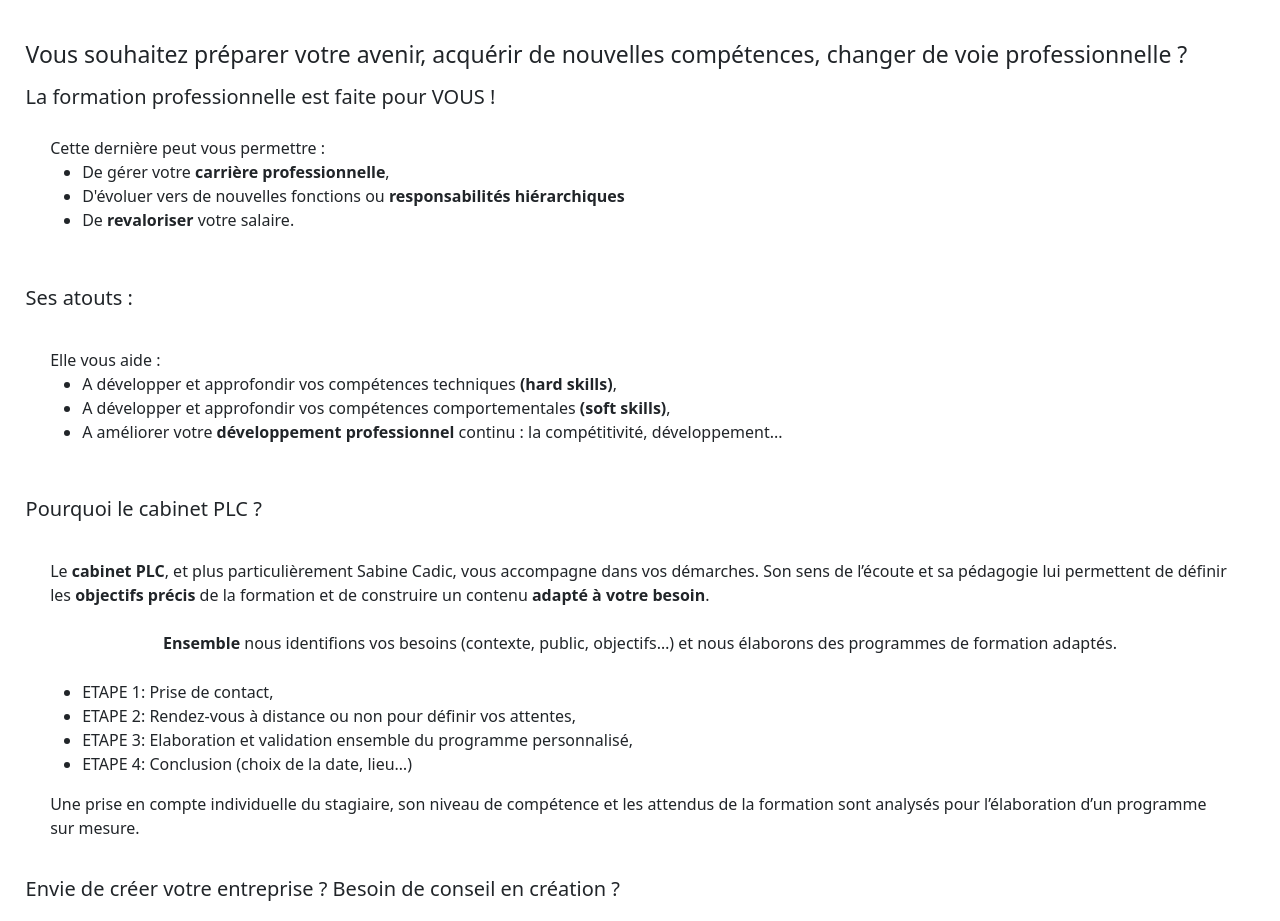
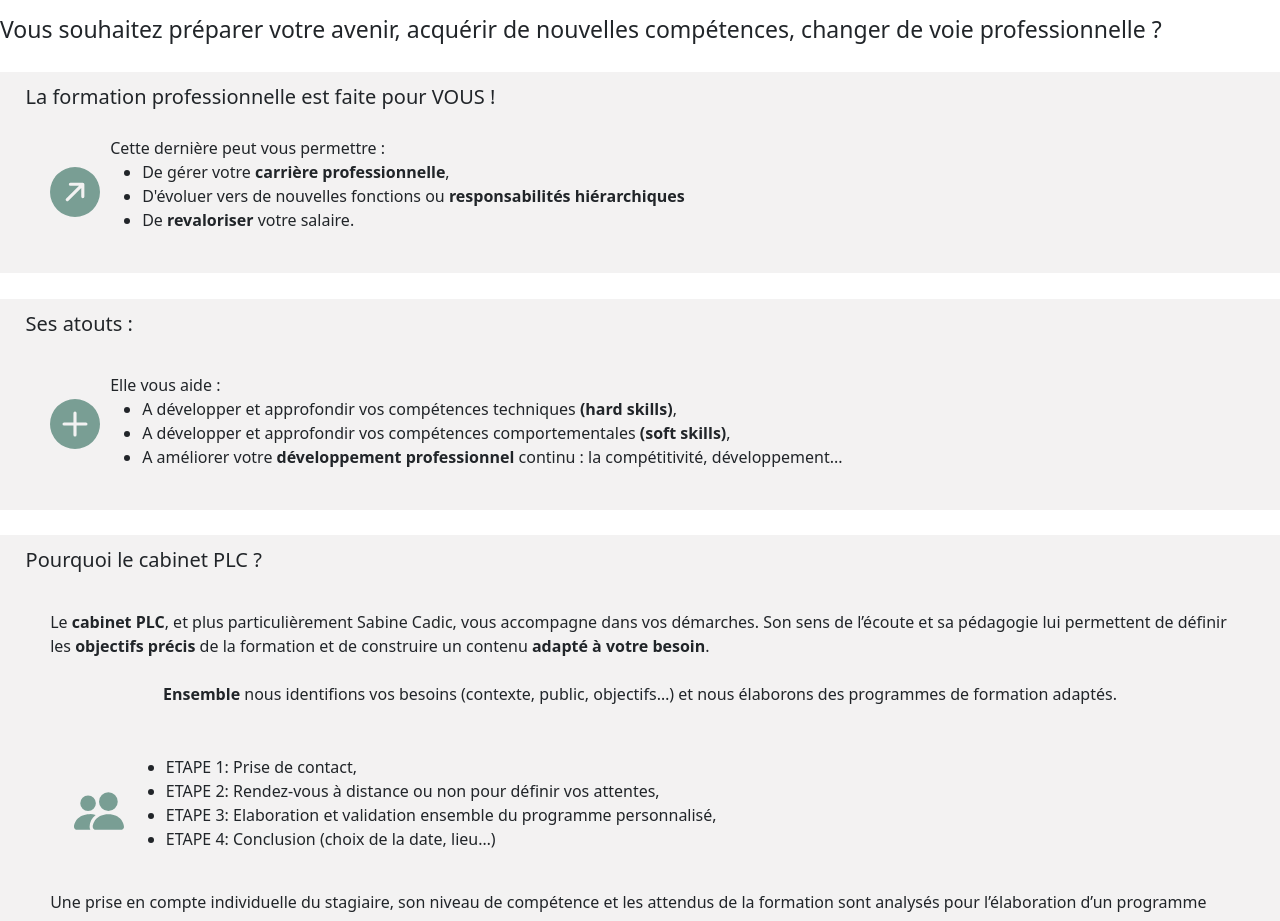
Before and after one commit to NolwennCadic/plc_website, a React (Create React App) app: page /formationMenu in a window 1280 px wide. Shown: the part 840-1761 px from the top of the page. Built offline with nearby package versions, Linux system fonts and the light colour scheme; what gojs would draw is missing.

Commit message:
Work on the UI.

```diff
--- a/src/component/cabinetSide/Histoire/Histoire.js
+++ b/src/component/cabinetSide/Histoire/Histoire.js
@@ -5,7 +5,7 @@
     render() {
         return (
             <div style={{ minHeight: "100vh", paddingTop: "100px" }} id={"Histoire"}>
-                <div className="titleSubPart">
+                <div className="title-part">
                     <BsFillCalendarWeekFill style={{ fontSize: "30px", paddingRight: "5px" }} />
                     Histoire
                 </div>
--- a/src/component/common/MenuRound.js
+++ b/src/component/common/MenuRound.js
@@ -11,7 +11,7 @@
                         <img src={this.props.image} style={{ width: "17vw", borderRadius: "100%", backgroundColor: "white" }} alt={this.props.title} />
                         {/* </Link> */}
                     </a>
-                    <div style={{ color: "white" }}>{this.props.title}</div>
+                    <div style={{ color: "#004C38" }}>{this.props.title}</div>
                 </div>
             </React.Fragment>
         )
--- a/src/component/formationSide/Mission/Mission.js
+++ b/src/component/formationSide/Mission/Mission.js
@@ -1,19 +1,21 @@
 import React from "react";
-import { BsFillBookFill } from "react-icons/bs";
-
+import { BsFillBookFill, BsFillArrowUpRightCircleFill, BsFillPlusCircleFill, BsFillPeopleFill, BsClipboardCheck } from "react-icons/bs";
+import "./mission.css"
 class Mission extends React.Component {
     render() {
         return (
             <div style={{ minHeight: "100vh", paddingTop: "100px" }} id={"Mission"}>
-                <div className="titleSubPart">
+                <div className="title-part">
                     <BsFillBookFill style={{ fontSize: "30px", paddingRight: "5px" }} />
                     Mission
                 </div>
-                <div style={{ margin: "2%" }}>
-                    <div className={"titleMission1"}>Vous souhaitez préparer votre avenir, acquérir de nouvelles compétences, changer de voie professionnelle ? </div>
-                    <div className={"titleMission"}>La formation professionnelle est faite pour VOUS ! </div>
-                    <div style={{ textAlign: "left", padding: "2%" }}>
                 <div>
+                    <div className={"title-mission"}>Vous souhaitez préparer votre avenir, acquérir de nouvelles compétences, changer de voie professionnelle ? </div>
+                    <div class={"menu-mission"}>
+                        <div className={"subtitle-mission"}>La formation professionnelle est faite pour VOUS ! </div>
+                        <div class={"submenu-mission"}>
+                            <BsFillArrowUpRightCircleFill class={"icon-menu-mission"} />
+                            <div style={{ textAlign: "left" }}>
                                 Cette dernière peut vous permettre :
                                 <ul>
                                     <li>De gérer votre <span className={"bold"}>carrière professionnelle</span>,</li>
@@ -22,8 +24,12 @@
                                 </ul>
                             </div>
                         </div>
-                    <div className={"titleMission"}>Ses atouts :</div>
-                    <div style={{ textAlign: "left", padding: "2%" }}>
+                    </div>
+                    <div class={"menu-mission"}>
+                        <div className={"subtitle-mission"}>Ses atouts :</div>
+                        <div class={"submenu-mission"}>
+                            <BsFillPlusCircleFill class={"icon-menu-mission"} />
+                            <div style={{ textAlign: "left" }}>
                                 <div style={{ paddingTop: "10px" }}>
                                     Elle vous aide :
                                     <ul>
@@ -33,7 +39,10 @@
                                     </ul>
                                 </div>
                             </div>
-                    <div className={"titleMission"}>Pourquoi le cabinet PLC ?</div>
+                        </div>
+                    </div>
+                    <div class={"menu-mission"}>
+                        <div className={"subtitle-mission"}>Pourquoi le cabinet PLC ?</div>
                         <div style={{ textAlign: "left", padding: "2%" }}>
                             <div style={{ paddingTop: "10px" }}>
                                 Le <span className={"bold"}>cabinet PLC</span>, et plus particulièrement Sabine Cadic, vous accompagne dans vos démarches. Son sens de l’écoute
@@ -43,19 +52,26 @@
                         </div>
                         <span className={"bold"}>Ensemble</span> nous identifions vos besoins (contexte, public, objectifs…) et nous élaborons des programmes de formation adaptés.
                         <div style={{ textAlign: "left", padding: "2%" }}>
+                            <div class={"submenu-mission"}>
+                                <BsFillPeopleFill class={"icon-menu-mission"} />
                                 <ul>
                                     <li>ETAPE 1: Prise de contact,</li>
                                     <li>ETAPE 2: Rendez-vous à distance ou non pour définir vos attentes,</li>
                                     <li>ETAPE 3: Elaboration et validation ensemble du programme personnalisé,</li>
                                     <li>ETAPE 4: Conclusion (choix de la date, lieu…)</li>
                                 </ul>
+                            </div>
                             Une prise en compte individuelle du stagiaire, son niveau de compétence et les attendus de la formation sont analysés pour l’élaboration d’un programme sur mesure.
                         </div>
-                    <div className={"titleMission"}>Envie de créer votre entreprise ? Besoin de conseil en création ? </div>
+                    </div>
+                    <div class={"menu-mission"}>
+                        <div className={"subtitle-mission"}>Envie de créer votre entreprise ? Besoin de conseil en création ? </div>
                         <div style={{ textAlign: "left", padding: "2%" }}>
                             <div>
                                 Vous avez une <span className={"bold"}>idée</span>, un <span className={"bold"}>projet innovant</span>, mais encore des <span className={"bold"}>doutes</span> sur sa faisabilité ?
                                 Nous sommes là pour <span className={"bold"}>vous accompagner</span> dans les différentes étapes nécessaires à la réalisation de votre projet:
+                                <div class={"submenu-mission"}>
+                                    <BsClipboardCheck class={"icon-menu-mission"} />
                                     <ul>
                                         <li>Etudier sa faisabilité (vérification de l’étude de marché et du modèle économique…), prérequis indispensable à toute création de structure.</li>
                                         <li>
@@ -69,6 +85,8 @@
                                 </div>
                             </div>
                         </div>
+                    </div>
+                </div>
             </div >
         )
     }
--- /dev/null
+++ b/src/component/formationSide/Mission/mission.css
@@ -0,0 +1,26 @@
+.menu-mission {
+    background-color: rgb(231, 230, 230, 0.5);
+    padding: 0 2% 0 2%;
+    margin: 2% 0 2% 0;
+}
+
+.submenu-mission {
+    padding: 2%;
+    display: flex;
+    flex-direction: row;
+    gap: 10px;
+    align-items: center;
+}
+
+.icon-menu-mission {
+    font-size: 50px;
+    color: rgb(0, 76, 56, 0.5);
+}
+
+.title-mission {
+    /* text-decoration: underline; */
+    text-align: left;
+    font-size: 23px;
+    padding-top: 10px;
+    /* color: #594011; */
+}
--- a/src/component/formationSide/equipe/Equipe.js
+++ b/src/component/formationSide/equipe/Equipe.js
@@ -7,7 +7,7 @@
         return (
             <>
                 <div style={{ minHeight: "100vh", paddingTop: "100px" }} id={"Equipe"}>
-                    <div className="titleSubPart">
+                    <div className="title-part">
                         <BsPeopleFill style={{fontSize: "30px", paddingRight: "5px"}}/>
                         Equipe
                     </div>
--- a/src/component/formationSide/formation/Formation.js
+++ b/src/component/formationSide/formation/Formation.js
@@ -7,7 +7,7 @@
         return (
             <>
                 <div style={{ minHeight: "100vh", paddingTop: "100px" }} id={"Formations"} >
-                    <div className="titleSubPart">
+                    <div className="title-part">
                         <BsFillMapFill style={{ fontSize: "30px", paddingRight: "5px" }} />
                         Formations
                     </div>
--- a/src/data/formationTypes.json
+++ b/src/data/formationTypes.json
@@ -2,7 +2,7 @@
     {
         "key": 0,
         "type": "Comptabilité",
-        "couleur1": "#633812",
+        "couleur1": "#725B4B",
         "couleur1RGB": [99, 56, 18],
         "couleur2": "#0e6144",
         "couleur2RGB": [14, 97, 68]
@@ -26,10 +26,10 @@
     {
         "key": 3,
         "type": "Sur-mesure",
-        "couleur1": "#e8eba9",
-        "couleur1RGB": [232, 235, 169],
-        "couleur2": "#9e0e21",
-        "couleur2RGB": [158, 14, 33]
+        "couleur1": "#F58004",
+        "couleur1RGB": [245, 128, 4],
+        "couleur2": "#654432",
+        "couleur2RGB": [101, 68, 50]
     }
 
 ]
--- a/src/index.css
+++ b/src/index.css
@@ -12,7 +12,7 @@
     monospace;
 }
 
-.titleSubPart {
+.title-part {
   text-align: left;
   /* color: #594011; */
   color: #004C38;
@@ -46,20 +46,14 @@
   font-weight: bold;
 }
 
-.titleMission {
+.subtitle-mission {
   /* text-decoration: underline; */
   text-align: left;
   font-size: 20px;
   padding-top: 10px;
   /* color: #594011; */
 }
-.titleMission1 {
-  /* text-decoration: underline; */
-  text-align: left;
-  font-size: 23px;
-  padding-top: 10px;
-  /* color: #594011; */
-}
+
 
 .clickableItem {
   font: bold;
```
Also changed, not shown: src/component/PracticalInformation.js (+4 -4 lines). Lines whose indentation alone changed are shown as unchanged.
